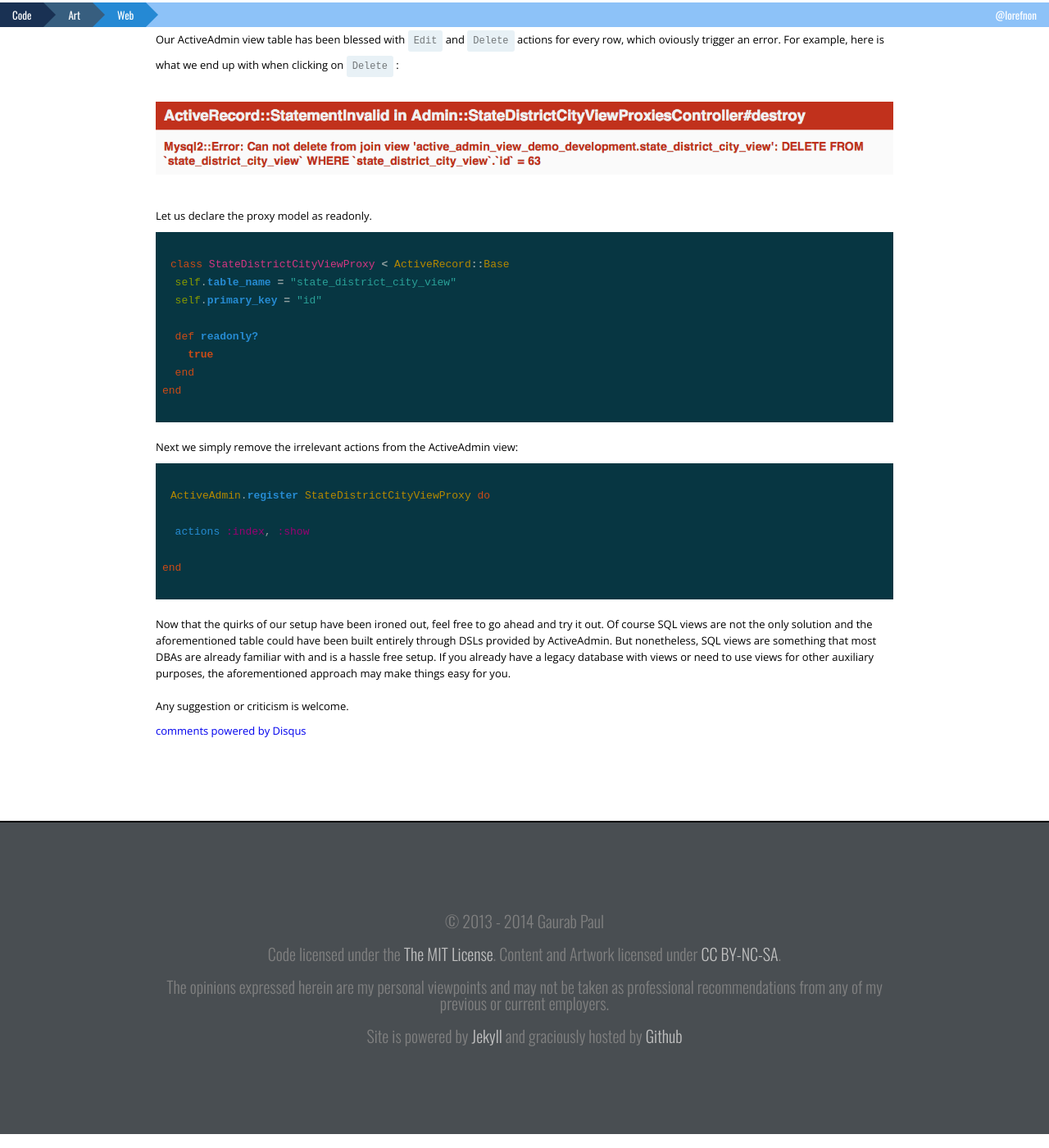
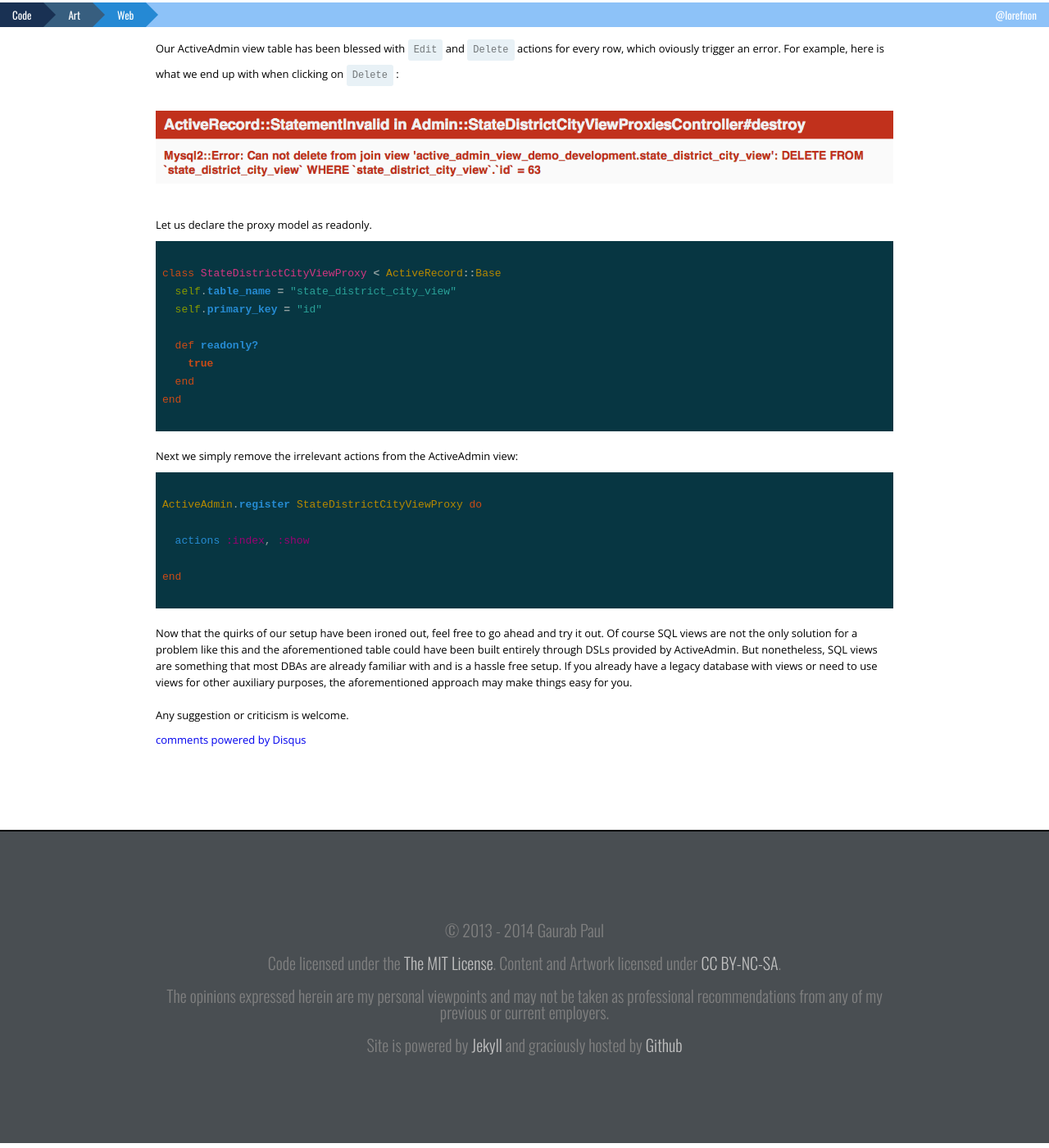
Before and after one commit to lorefnon/lorefnon.github.com, a Jekyll site: the page built from _posts/2014-07-13-presenting-sql-views-through-active-admin.md, in a window 1280 px wide and 1400 px high, scrolled down 6299 px. Shown: the whole window at 82% size. Built offline with Jekyll 4.4.1, drawn with Linux system fonts in a browser that asks for light colours; Markdown is read by kramdown in place of the engine named in the settings; comment, search, counter and statistics services are not loaded; some of the changed text lies outside the part shown.

Commit message:
Minor cleanup

```diff
--- a/_posts/2014-07-13-presenting-sql-views-through-active-admin.md
+++ b/_posts/2014-07-13-presenting-sql-views-through-active-admin.md
@@ -114,7 +114,7 @@
 
      rails g active_admin:resource StateDistrictCityViewProxy
 
-At this point upon visiting http://localhost:3000/admin/state_district_city_view_proxies we might have expected
+At this point upon visiting `http://localhost:3000/admin/state_district_city_view_proxies` we might have expected
 a fancy paginated table but instead we are greeted with a not-so-helpful error:
 
 <img src="/images/err1.png"/>
@@ -197,7 +197,7 @@
 {% endhighlight %}
 
 Now that the quirks of our setup have been ironed out, feel free to go ahead and try it out.
-Of course SQL views are not the only solution and the aforementioned table could have been
+Of course SQL views are not the only solution for a problem like this and the aforementioned table could have been
 built entirely through DSLs provided by ActiveAdmin. But nonetheless, SQL views are something that
 most DBAs are already familiar with and is a hassle free setup. If you already have a legacy database
 with views or need to use views for other auxiliary purposes, the aforementioned approach may make
--- a/css/blog.css
+++ b/css/blog.css
@@ -53,7 +53,7 @@
 }
 body * { font-family: 'Open Sans', sans-serif; box-sizing: border-box; line-height: 20px; font-size: 13px;  }
 a { cursor: pointer; text-decoration: none; }
-.site-footer * , .site-banner *, .blog-title, .blog-post h1, .site-header * { font-family: 'Oswald'; }
+.site-footer * , .site-banner *, .blog-title, .blog-post h1, .blog-post h2, .blog-post h3, .site-header * { font-family: 'Oswald'; }
 .blog-title { line-height: 50px; }
 .blog-post-title { color: #3176C3; }
 .site-banner { background: #2589D4; margin: 2px 0 0 0; color: white; padding: 100px 10px;}
@@ -85,14 +85,15 @@
 .site-footer p { font-weight: lighter; padding: 10px 0; text-align: center; }
 .site-footer p a { text-decoration: none; color: silver; }
 .site-footer * { font-size: 20px; }
-.blog-post code { padding: 10px; }
 .blog-post code, code * { font-family: monospace !important; }
 .blog-post * { padding: 10px 0; line-height: 20px; font-size: 13px; }
 .highlight { border: #073642 8px solid; margin-bottom: 10px; overflow-x: auto; }
 .site-body .inner { margin: 50px auto; }
 blockquote { border-left: 2px solid silver; padding-left: 10px !important; background: white; }
 .blog-post h1 { font-size: 20px; }
+.blog-post h2 { font-size: 18px; }
 .blog-post p img { margin-left: auto; margin-right: auto; margin-bottom: 10px; display: block; max-width: 100%; }
+.blog-post p a { text-decoration: underline; }
 .blog-post table { border: 1px solid silver; }
 .blog-post table td, .blog-post table th { padding: 10px; text-align: left; }
 .blog-post p > code { background: #e8f1f6; border-radius: 3px; color: rgba(0,0,0,0.5); display: inline-block; font-size: 12px; margin-top: 5px; padding: 3px 7px;}
```
Also changed, not shown: other parts of _posts/2014-07-13-presenting-sql-views-through-active-admin.md (+2 -2 lines).
